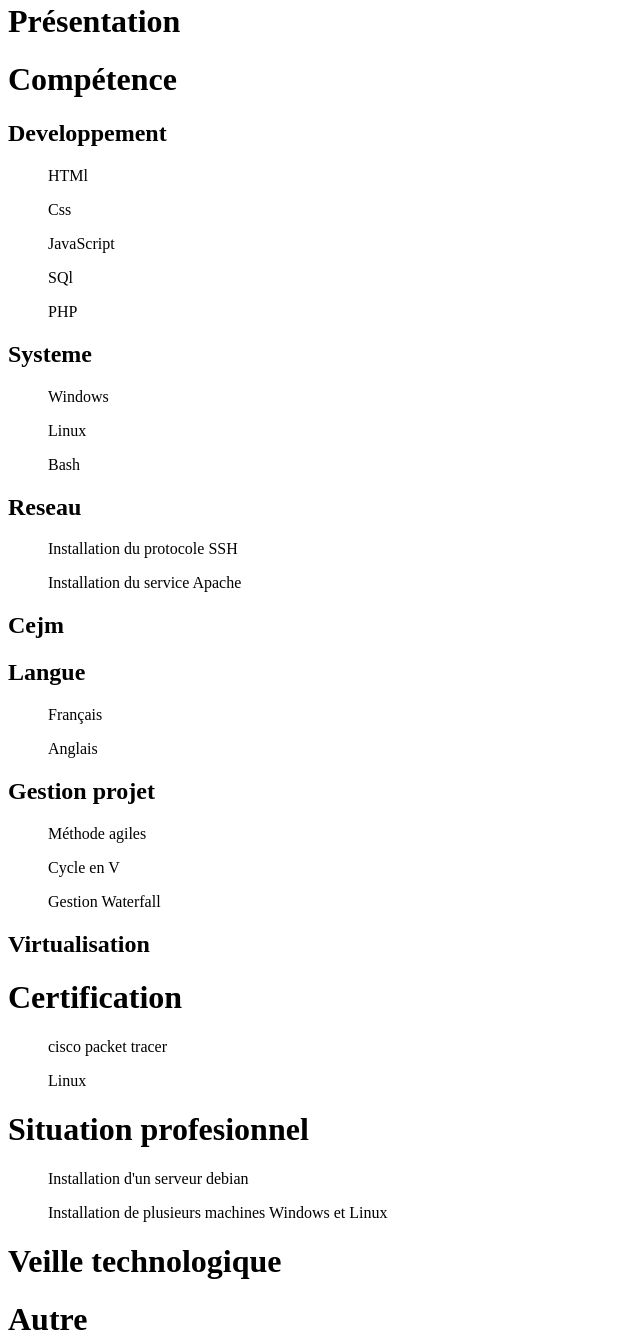
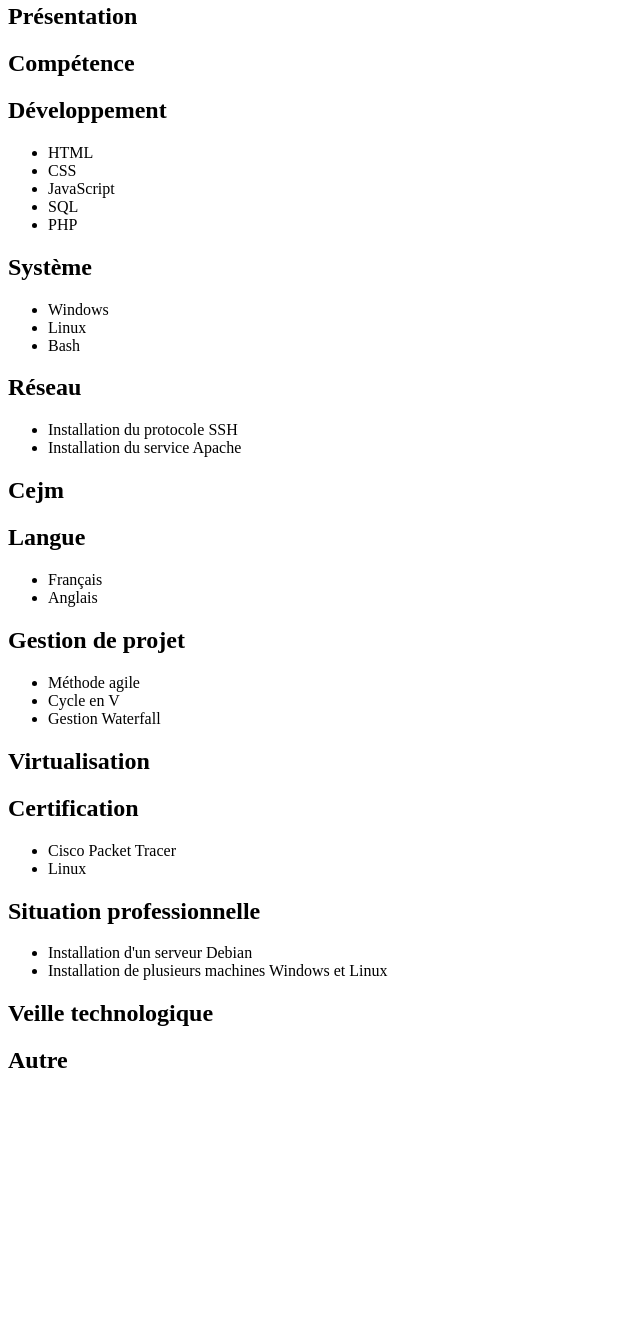
Before and after one commit to djivres/cv1, a plain HTML site: page index.htm in a window 1280 px wide. Shown: the part 5-1346 px from the top of the page, without its empty margins (0-640 px from the left). After the commit the page ends 1099 px from the top, so only its background shows below. Drawn offline with Linux system fonts and the light colour scheme.

Commit message:
Update index.htm

```diff
--- a/index.htm
+++ b/index.htm
@@ -3,40 +3,68 @@
     <title>
       Djivril Resma--Carlos
     </title>
+    <style>
+      /* Colle ici le code CSS ci-dessus */
+    </style>
   </head>
   <body>
-    <h1>Présentation</h1>
-    <h1>Compétence</h1>
-        <h2>Developpement</h2>
-          <ul>HTMl</ul>
-          <ul>Css</ul>
-          <ul>JavaScript</ul>
-          <ul>SQl</ul>
-          <ul>PHP</ul>
-        <h2>Systeme</h2>
-         <ul>Windows</ul>
-         <ul>Linux</ul>
-         <ul>Bash</ul>
-
-        <h2>Reseau</h2>
-         <ul>Installation du protocole SSH</ul>
-         <ul>Installation du service Apache</ul>
+    <div class="container">
+      <section>
+        <h1>Présentation</h1>
+        <h1>Compétence</h1>
+        <h2>Développement</h2>
+        <ul>
+          <li>HTML</li>
+          <li>CSS</li>
+          <li>JavaScript</li>
+          <li>SQL</li>
+          <li>PHP</li>
+        </ul>
+        <h2>Système</h2>
+        <ul>
+          <li>Windows</li>
+          <li>Linux</li>
+          <li>Bash</li>
+        </ul>
+        <h2>Réseau</h2>
+        <ul>
+          <li>Installation du protocole SSH</li>
+          <li>Installation du service Apache</li>
+        </ul>
         <h2>Cejm</h2>
         <h2>Langue</h2>
-         <ul>Français</ul>
-         <ul>Anglais</ul>
-        <h2>Gestion projet</h2>
-         <ul>Méthode agiles</ul>
-         <ul>Cycle en V</ul>
-         <ul>Gestion Waterfall</ul>
+        <ul>
+          <li>Français</li>
+          <li>Anglais</li>
+        </ul>
+        <h2>Gestion de projet</h2>
+        <ul>
+          <li>Méthode agile</li>
+          <li>Cycle en V</li>
+          <li>Gestion Waterfall</li>
+        </ul>
         <h2>Virtualisation</h2>
-    <h1>Certification</h1>
-          <ul>cisco packet tracer</ul>
-          <ul>Linux</ul>
-    <h1>Situation profesionnel</h1>
-         <ul>Installation d'un serveur debian</ul>
-         <ul>Installation de plusieurs machines Windows et Linux</ul>
-    <h1>Veille technologique</h1>
-    <h1>Autre</h1>
+      </section>
+      <section>
+        <h1>Certification</h1>
+        <ul>
+          <li>Cisco Packet Tracer</li>
+          <li>Linux</li>
+        </ul>
+      </section>
+      <section>
+        <h1>Situation professionnelle</h1>
+        <ul>
+          <li>Installation d'un serveur Debian</li>
+          <li>Installation de plusieurs machines Windows et Linux</li>
+        </ul>
+      </section>
+      <section>
+        <h1>Veille technologique</h1>
+      </section>
+      <section>
+        <h1>Autre</h1>
+      </section>
+    </div>
   </body>
 </html>
```
